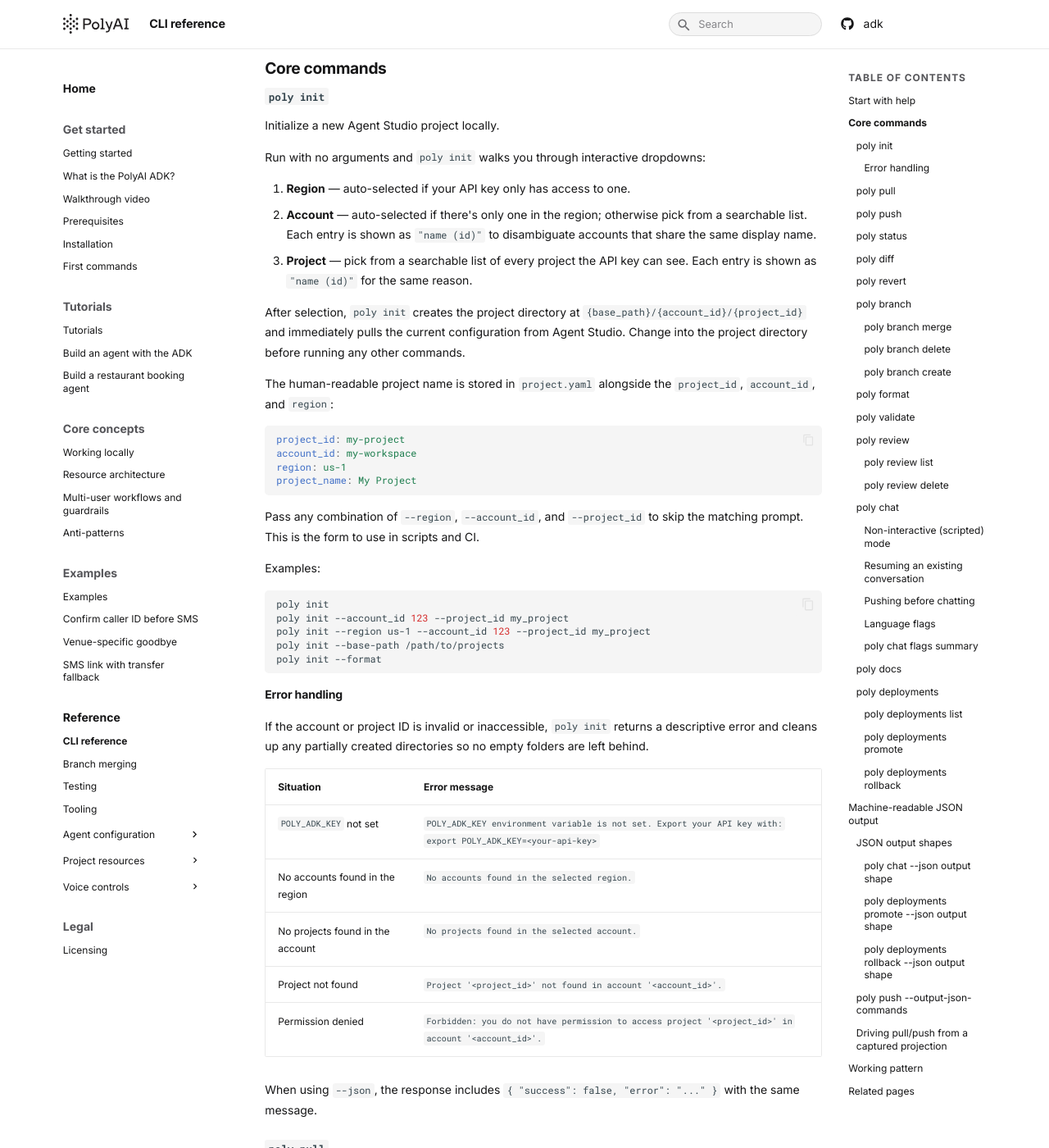
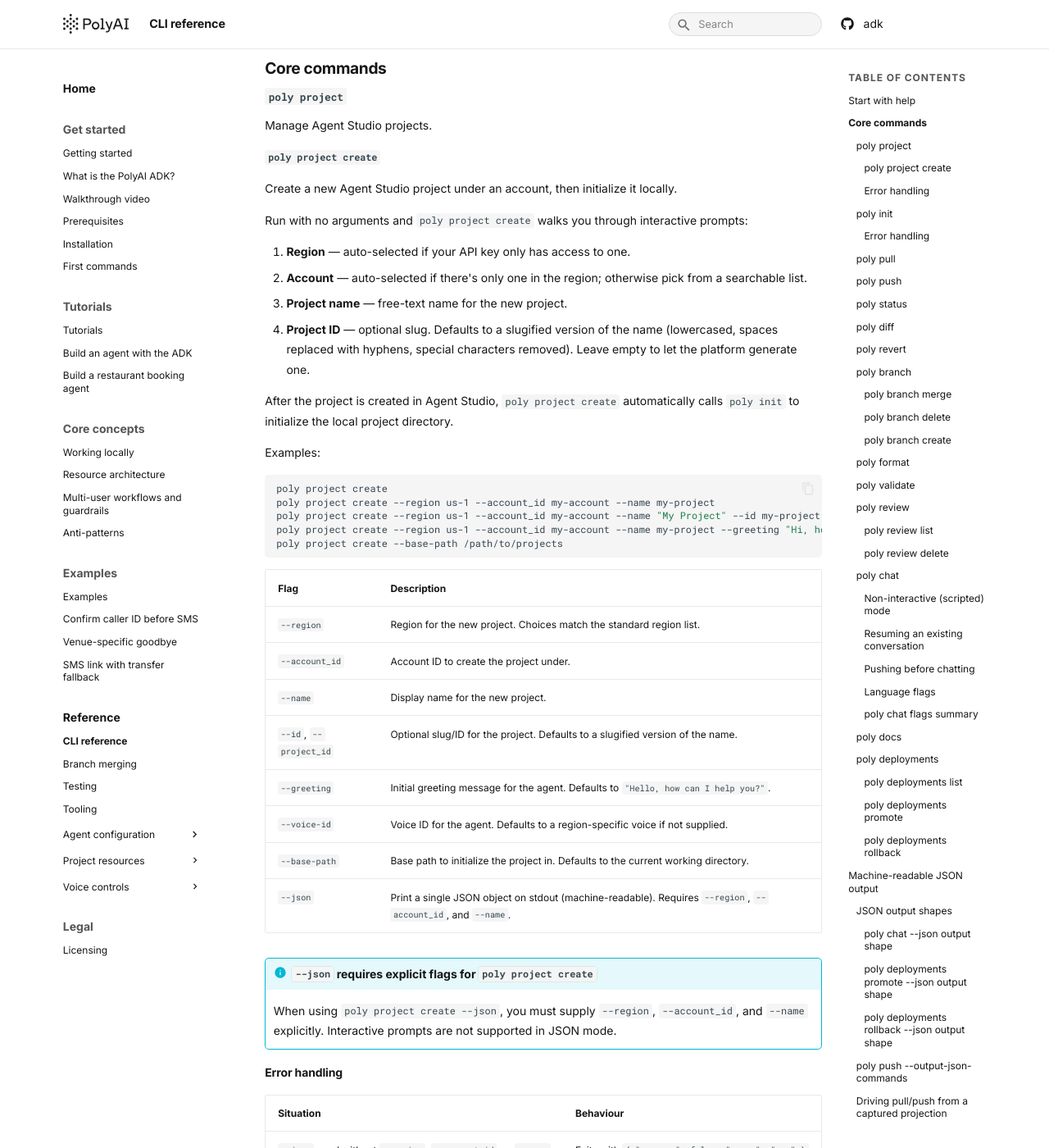
Before and after one commit to polyai/adk, an MkDocs documentation site: the page built from docs/docs/reference/cli.md, in a window 1280 px wide and 1400 px high, scrolled down 576 px. Shown: the whole window at 82% size. Built offline with MkDocs 1.6.1 and Material for MkDocs 9.7.7, drawn with Linux system fonts in a browser that asks for light colours; some of the changed text lies outside the part shown.

Commit message:
docs: add `poly create` project command (#140)
## Summary

This relates to PR #64

## Test strategy

<!-- How did you verify this works? Check all that apply. -->

- [ ] Added/updated unit tests
- [ ] Manual CLI testing (`poly <command>`)
- [ ] Tested against a live Agent Studio project
- [x] N/A (docs, config, or trivial change)

## Checklist

- [ ] `ruff check .` and `ruff format --check .` pass
- [ ] `pytest` passes
- [x] No breaking changes to the `poly` CLI interface (or migration path
documented)
- [x] Commit messages follow [conventional
commits](https://www.conventionalcommits.org/)

## Screenshots / Logs

<!-- Optional: paste terminal output, screenshots, or before/after diffs
if helpful. -->

Co-authored-by: github-actions[bot] <github-actions[bot]@users.noreply.github.com>

```diff
--- a/docs/docs/reference/cli.md
+++ b/docs/docs/reference/cli.md
@@ -28,6 +28,58 @@
 
 ## Core commands
 
+### `poly project`
+
+Manage Agent Studio projects.
+
+#### `poly project create`
+
+Create a new Agent Studio project under an account, then initialize it locally.
+
+Run with no arguments and `poly project create` walks you through interactive prompts:
+
+1. **Region** — auto-selected if your API key only has access to one.
+2. **Account** — auto-selected if there's only one in the region; otherwise pick from a searchable list.
+3. **Project name** — free-text name for the new project.
+4. **Project ID** — optional slug. Defaults to a slugified version of the name (lowercased, spaces replaced with hyphens, special characters removed). Leave empty to let the platform generate one.
+
+After the project is created in Agent Studio, `poly project create` automatically calls `poly init` to initialize the local project directory.
+
+Examples:
+
+~~~bash
+poly project create
+poly project create --region us-1 --account_id my-account --name my-project
+poly project create --region us-1 --account_id my-account --name "My Project" --id my-project
+poly project create --region us-1 --account_id my-account --name my-project --greeting "Hi, how can I help?"
+poly project create --base-path /path/to/projects
+~~~
+
+| Flag | Description |
+|---|---|
+| `--region` | Region for the new project. Choices match the standard region list. |
+| `--account_id` | Account ID to create the project under. |
+| `--name` | Display name for the new project. |
+| `--id`, `--project_id` | Optional slug/ID for the project. Defaults to a slugified version of the name. |
+| `--greeting` | Initial greeting message for the agent. Defaults to `"Hello, how can I help you?"`. |
+| `--voice-id` | Voice ID for the agent. Defaults to a region-specific voice if not supplied. |
+| `--base-path` | Base path to initialize the project in. Defaults to the current working directory. |
+| `--json` | Print a single JSON object on stdout (machine-readable). Requires `--region`, `--account_id`, and `--name`. |
+
+!!! info "`--json` requires explicit flags for `poly project create`"
+
+    When using `poly project create --json`, you must supply `--region`, `--account_id`, and `--name` explicitly. Interactive prompts are not supported in JSON mode.
+
+#### Error handling
+
+| Situation | Behaviour |
+|---|---|
+| `--json` used without `--region`, `--account_id`, or `--name` | Exits with `{ "success": false, "error": "..." }` |
+| No accessible regions found | Exits with an error |
+| No accounts found in the selected region | Exits with an error |
+| API error during project creation | Exits with an error; local init is not attempted |
+| No project ID returned by the API | Exits with an error; local init is not attempted |
+
 ### `poly init`
 
 Initialize a new Agent Studio project locally.
@@ -37,6 +89,8 @@
 1. **Region** — auto-selected if your API key only has access to one.
 2. **Account** — auto-selected if there's only one in the region; otherwise pick from a searchable list. Each entry is shown as `"name (id)"` to disambiguate accounts that share the same display name.
 3. **Project** — pick from a searchable list of every project the API key can see. Each entry is shown as `"name (id)"` for the same reason.
+
+If no projects are found in the selected account, `poly init` offers to create one. Accepting the prompt starts the [`poly project create`](#poly-project-create) flow with the region and account already pre-selected.
 
 After selection, `poly init` creates the project directory at `{base_path}/{account_id}/{project_id}` and immediately pulls the current configuration from Agent Studio. Change into the project directory before running any other commands.
 
@@ -69,7 +123,7 @@
 |---|---|
 | `POLY_ADK_KEY` not set | `POLY_ADK_KEY environment variable is not set. Export your API key with: export POLY_ADK_KEY=<your-api-key>` |
 | No accounts found in the region | `No accounts found in the selected region.` |
-| No projects found in the account | `No projects found in the selected account.` |
+| No projects found in the account | Prompts to create a new project (interactive) or exits with error (JSON mode). |
 | Project not found | `Project '<project_id>' not found in account '<account_id>'.` |
 | Permission denied | `Forbidden: you do not have permission to access project '<project_id>' in account '<account_id>'.` |
 
@@ -490,6 +544,7 @@
 poly branch merge 'Merge message' --json
 poly format --json
 poly init --region us-1 --account_id 123 --project_id my_project --json
+poly project create --region us-1 --account_id my-account --name my-project --json
 poly chat --json -m 'Hello'
 poly chat --json --input-file ./script.txt
 poly deployments list --json
@@ -531,6 +586,7 @@
 | `poly branch merge --json` | `success`; on conflict: `conflicts`, `errors` |
 | `poly format --json` | `success`, `check_only`, `format_errors`, `affected`, `ty_ran`, `ty_returncode`, `ty_timed_out` |
 | `poly init --json` | `success`, `root_path` |
+| `poly project create --json` | `success`, `root_path` (via init); on error: `success`, `error` |
 | `poly chat --json` | `conversations` (array); optional `push` (when `--push` is used) |
 | `poly deployments promote --json` | `success`, `from_hash`, `to_env`, `message`, `included_deployments`; `dry_run` when `--dry-run` is used |
 | `poly deployments rollback --json` | `success`, `target_hash`, `message`, `reverted_deployments`; `dry_run` when `--dry-run` is used |
@@ -544,6 +600,10 @@
 !!! info "`init` with `--json` requires explicit flags"
 
     When using `poly init --json`, you must supply `--region`, `--account_id`, and `--project_id` explicitly. Interactive prompts are not supported in JSON mode.
+
+!!! info "`poly project create` with `--json` requires explicit flags"
+
+    When using `poly project create --json`, you must supply `--region`, `--account_id`, and `--name` explicitly. Interactive prompts are not supported in JSON mode.
 
 #### `poly chat --json` output shape
 
@@ -628,16 +688,17 @@
 
 A typical CLI workflow looks like this:
 
-1. initialize or pull a project locally
-2. create or switch to a branch
-3. edit files
-4. inspect changes with `poly status` and `poly diff`
-5. validate with `poly validate`
-6. push with `poly push`
-7. optionally review with `poly review`
-8. test or chat with the agent using `poly chat`
-9. merge the branch with `poly branch merge '<message>'`
-10. promote to pre-release or live with `poly deployments promote`
+1. create a new project with `poly project create` or initialize an existing one with `poly init`
+2. pull with `poly pull` if needed to refresh local state
+3. create or switch to a branch
+4. edit files
+5. inspect changes with `poly status` and `poly diff`
+6. validate with `poly validate`
+7. push with `poly push`
+8. optionally review with `poly review`
+9. test or chat with the agent using `poly chat`
+10. merge the branch with `poly branch merge '<message>'`
+11. promote to pre-release or live with `poly deployments promote`
 
 !!! info "Run commands from the project folder"
 
```
